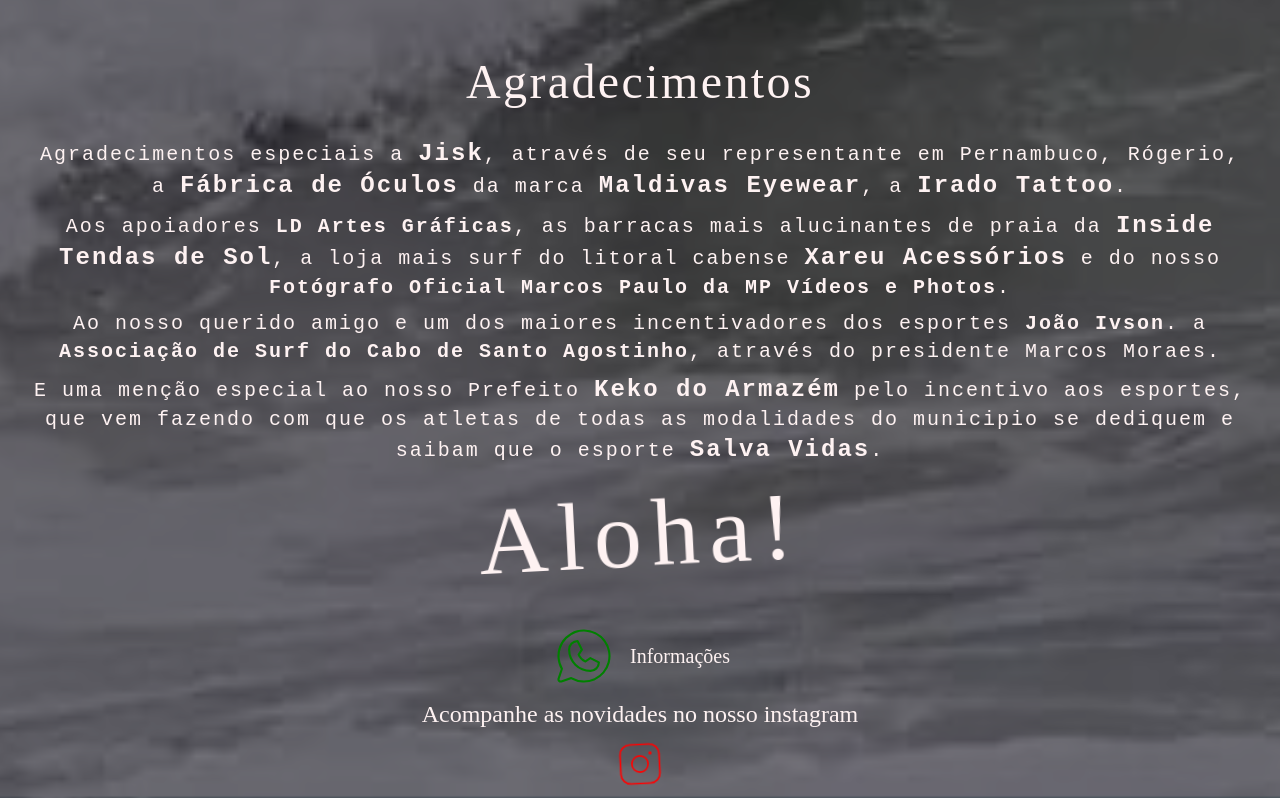
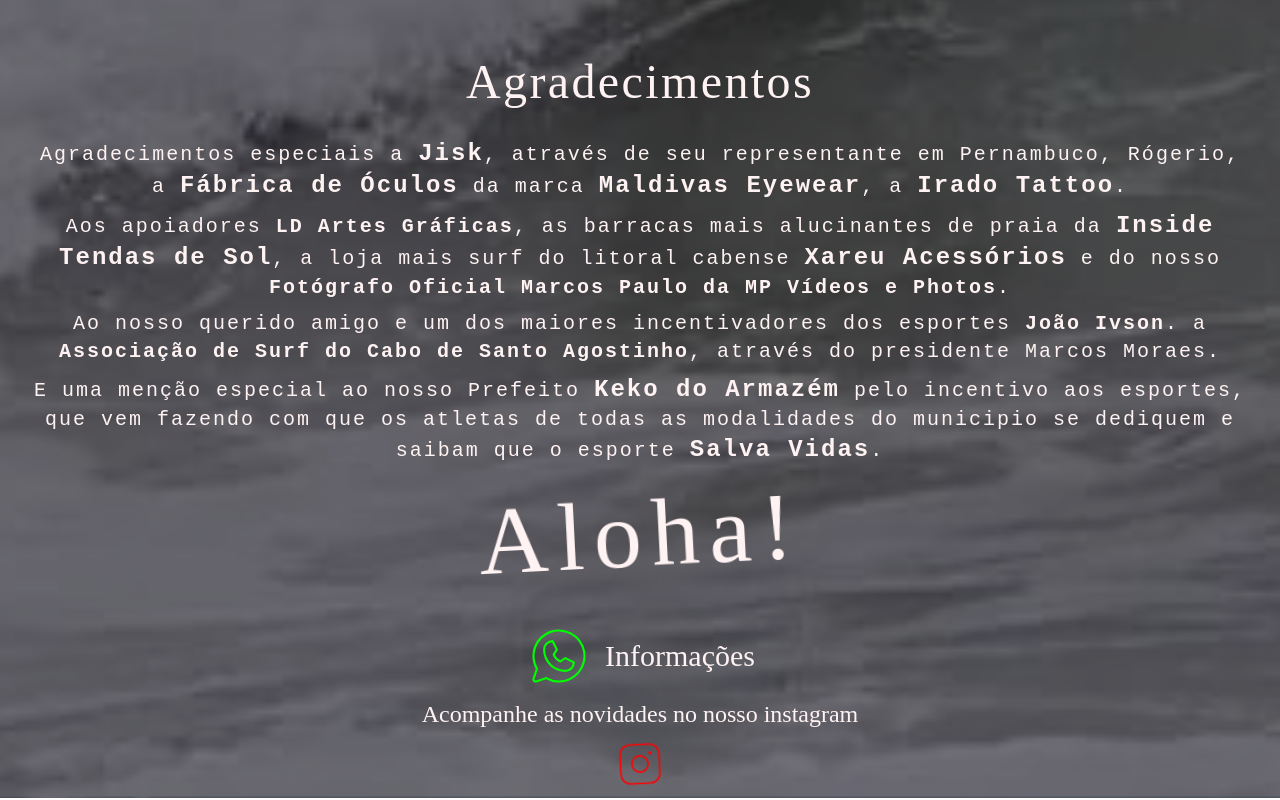
Before and after one commit to sauba/spa-ppsm, a Next.js app: page / in a window 1280 px wide. Shown: the part 1943-2743 px from the top of the page. Built offline with nearby package versions, Linux system fonts and the light colour scheme.

Commit message:
Update: Footer v2

```diff
--- a/src/components/Footer/index.tsx
+++ b/src/components/Footer/index.tsx
@@ -19,8 +19,8 @@ export default function Footer() {
     >
       <div className={`flex-col justify-center items-center`}>
         <a href="https://wa.me/5581985259168" referrerPolicy="no-referrer" target="_blank" className={`px-4 py-2 mx-auto flex justify-center items-center gap-3 rounded-3xl font-caveat`}>
-          <WhatsappLogo size={68} weight="thin" color={`green`} className={`hover:cursor-pointer`} />
-          <p className={`text-center text-xl`}>Informações</p>
+          <WhatsappLogo size={68} weight="thin" color={`lime`} className={`hover:cursor-pointer`} />
+          <p className={`text-center text-xl lg:text-3xl`}>Informações</p>
         </a>
         <p className={`text-center text-xl lg:text-2xl font-caveat`}>Acompanhe as novidades no nosso instagram</p>
         <a href="https://www.instagram.com/parafajsp/" referrerPolicy="no-referrer" target="_blank">
```
